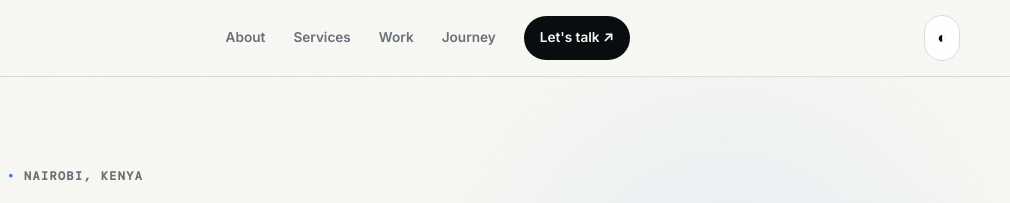
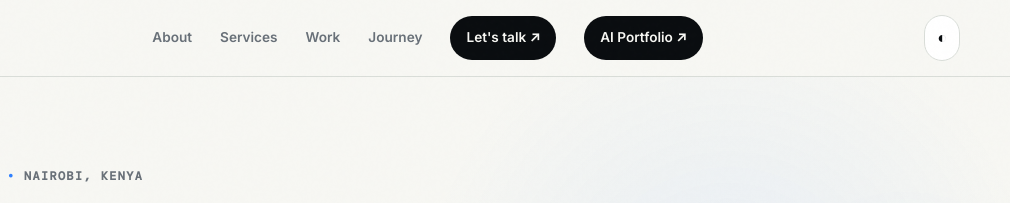
Before and after one commit to Bobiology/portfolio, a plain HTML site: page index.html in a window 1280 px wide. Shown: the top 203 px of the page, 270-1280 px from the left. Drawn offline with nearby package versions, Linux system fonts and the light colour scheme.

Commit message:
Add AI Portfolio link to navigation

```diff
--- a/index.html
+++ b/index.html
@@ -15,7 +15,7 @@
   <nav class="nav container">
     <a class="brand magnetic" href="#home"><img src="assets/logo.svg" class="brand-logo" alt="SB"><span>SAKAWA BOB</span></a>
     <div class="nav-links">
-      <a href="#about">About</a><a href="#services">Services</a><a href="#projects">Work</a><a href="#experience">Journey</a><a href="#contact" class="nav-cta">Let's talk <span>↗</span></a>
+      <a href="#about">About</a><a href="#services">Services</a><a href="#projects">Work</a><a href="#experience">Journey</a><a href="#contact" class="nav-cta">Let's talk <span>↗</span></a><a href="https://www.fastfol.io/bobsakawa" class="nav-cta">AI Portfolio <span>↗</span></a>
     </div>
     <div class="nav-tools"><button id="themeToggle" class="icon-btn" aria-label="Toggle theme">◐</button><button id="menuToggle" class="menu-btn" aria-label="Open menu">MENU</button></div>
   </nav>
```
